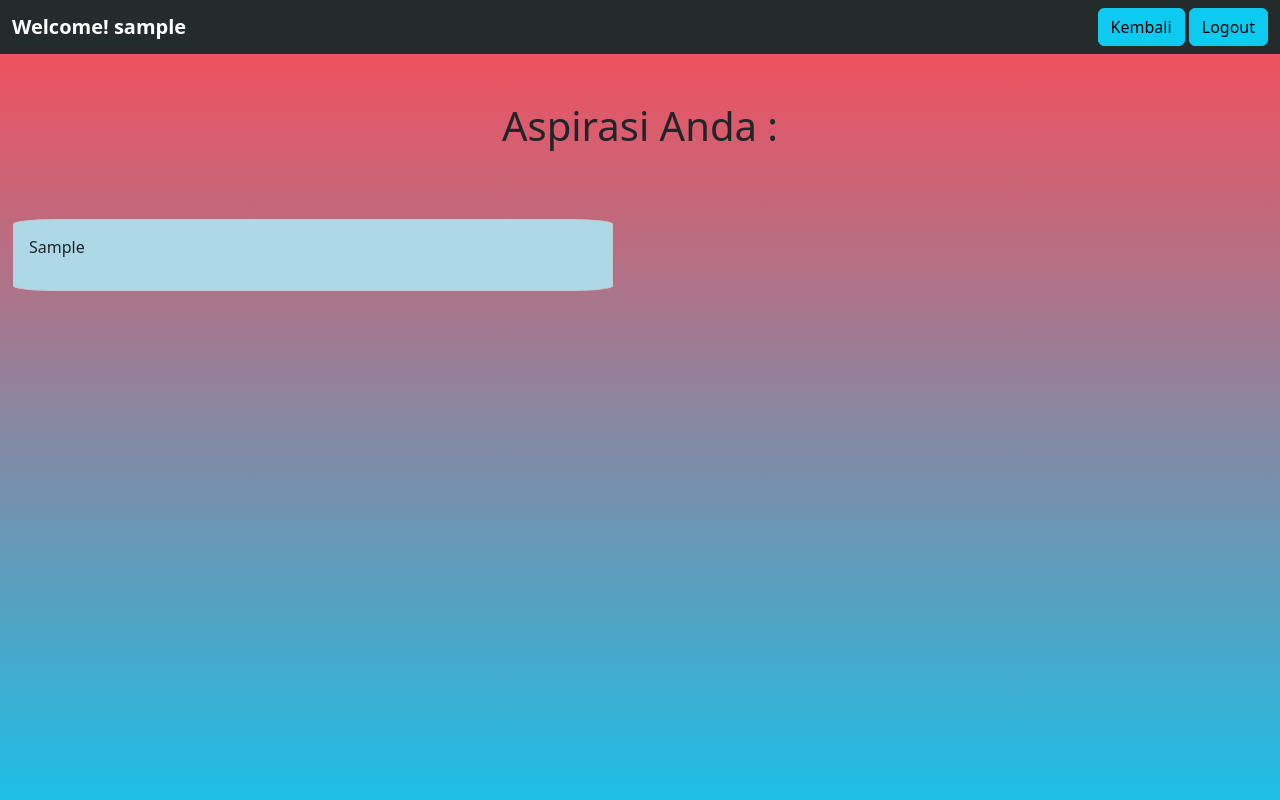
After one commit to depoksmartcity/depoksmartcity, a Django app: page /aspirasi/aspirasi-user/ in a window 1280 px wide. The commit adds this page. Run offline with Django 4.2, Linux system fonts and the light colour scheme; a user stored in the database is signed in; tables that the repository leaves empty hold one stand-in row (values such as "Sample post").

Commit message:
update style

```diff
--- a/aspirasi/templates/aspirasi.html
+++ b/aspirasi/templates/aspirasi.html
@@ -53,8 +53,8 @@
                             <button type="submit" class="tombol btn btn-primary mx-auto my-2">Login</button>
                             </form>
 
-
                         {% endif %}
+                        <a class="btn btn-info" href="{% url 'aspirasi:show_aspirasi_user' %}" role="button">Cek Aspirasi</a>
                     </div>
                 </div>
             </div>
--- /dev/null
+++ b/aspirasi/templates/aspirasiUser.html
@@ -0,0 +1,99 @@
+{% extends 'base.html' %}
+{% load static %}
+ {% block content %}
+
+ <link rel="stylesheet" href="{% static 'css/aspirasi.css' %}">
+<style>
+      table{
+    border: 1px solid;
+}
+
+th{
+    border: 1px solid;
+}
+.cards{
+    border: 1px solid black;
+    margin: 13px;
+    padding: 15px;
+    width: 600px;
+    display: inline-block;
+    background-color: #ADD8E6;
+    border: 1px solid #c9c9c9;
+    border-radius: 7%
+  }
+
+.nowrap {
+    white-space: nowrap ;
+}
+
+.buttonwrapper{
+    display: flex;
+}
+
+.centeredtext{
+    text-align:center;
+
+}
+.button{
+    color:blue;
+}
+header{
+    text-align: center;
+}
+body{
+    background: hsla(192, 80%, 51%, 1);
+
+    background: linear-gradient(90deg, hsla(192, 80%, 51%, 1) 0%, hsla(355, 85%, 63%, 1) 94%);
+
+    background: -moz-linear-gradient(90deg, hsla(192, 80%, 51%, 1) 0%, hsla(355, 85%, 63%, 1) 94%);
+
+    background: -webkit-linear-gradient(90deg, hsla(192, 80%, 51%, 1) 0%, hsla(355, 85%, 63%, 1) 94%);
+
+    filter: progid: DXImageTransform.Microsoft.gradient( startColorstr="#1DBDE6", endColorstr="#F1515E", GradientType=1 );
+    width: 100vw;
+    min-height: 100vh;
+}
+
+textarea {
+    resize: none;
+    width: 300px;
+    height: 30px;
+}
+
+.cards:hover {
+    box-shadow: 0 8px 16px 0 rgba(0,0,0,0.2);
+}
+
+</style>
+
+    <nav class="navbar" style="background-color: #232b2b;">
+      <div class="container-fluid">
+        <span class="navbar-brand mb-0 h1">
+          <b style="color:white">Welcome! {{user}}</b></span>
+        <form class="form-inline">
+        <a class="btn btn-info" href="{% url 'aspirasi:show_aspirasi' %}" role="button">Kembali</a>
+        {% if request.user.is_authenticated %}
+        <a class="btn btn-info" href="{% url 'homepage:logout' %}" role="button">Logout</a>
+        {% else %}
+        <a class="btn btn-info" href="{% url 'homepage:login' %}" role="button">Login</a>
+        {% endif %}
+        </form>
+      </div>
+    </nav>
+
+<br></br>
+<h1 class="centeredtext" >Aspirasi Anda :</h1>
+<br></br>
+    <div class="card-deck">
+    {% for x in data_aspirasi_user %}
+      <div class="cards" >
+        <p>
+        <span class="nowrap">{{x.aspirasi}}</span>
+        </p>
+      </div>
+    {% endfor %}
+    </div>
+
+
+  <br></br>
+ {% endblock content %}
--- a/aspirasi/urls.py
+++ b/aspirasi/urls.py
@@ -1,5 +1,5 @@
 from django.urls import path
-from aspirasi.views import show_aspirasi, show_json, add_aspirasi_ajax, show_aspirasi_pendatang
+from aspirasi.views import show_aspirasi, show_json, add_aspirasi_ajax, show_aspirasi_pendatang, show_json_user, show_json_user, show_aspirasi_user
 
 app_name = 'aspirasi'
 
@@ -8,5 +8,8 @@ urlpatterns = [
     path('json/', show_json, name='show_json'),
     path('add/', add_aspirasi_ajax, name='add_aspirasi_ajax'),
     path('show-aspirasi/', show_aspirasi_pendatang, name='show_aspirasi_pendatang'),
+    path('json-user/', show_json_user, name='show_json_user'),
+    path('aspirasi-user/', show_aspirasi_user, name='show_aspirasi_user'),
+
 
 ]
--- a/aspirasi/views.py
+++ b/aspirasi/views.py
@@ -40,3 +40,16 @@ def add_aspirasi_ajax(request):
             return HttpResponse(b"CREATED", status=201)
 
     return HttpResponseNotFound()
+
+@login_required(login_url='/login/')
+def show_json_user(request):
+    data_aspirasi_user = Aspirasi.objects.filter(user=request.user)
+    return HttpResponse(serializers.serialize("json", data_aspirasi_user))
+
+@login_required(login_url='/login/')
+def show_aspirasi_user(request):
+    data_aspirasi_user = Aspirasi.objects.filter(user=request.user)
+    context = {
+        'data_aspirasi_user': data_aspirasi_user,
+    }
+    return render(request, "aspirasiUser.html", context)
--- a/static/css/aspirasi.css
+++ b/static/css/aspirasi.css
@@ -32,3 +32,11 @@
     min-height: 100vh;
 
   }
+
+@media (max-width: 600px) {
+    /* untuk HP */
+    .layout {
+      display: flex;
+      flex-direction: column;
+    }
+  }
```
Also changed, not shown: static/js/aspirasi.js (+0 -9 lines).
